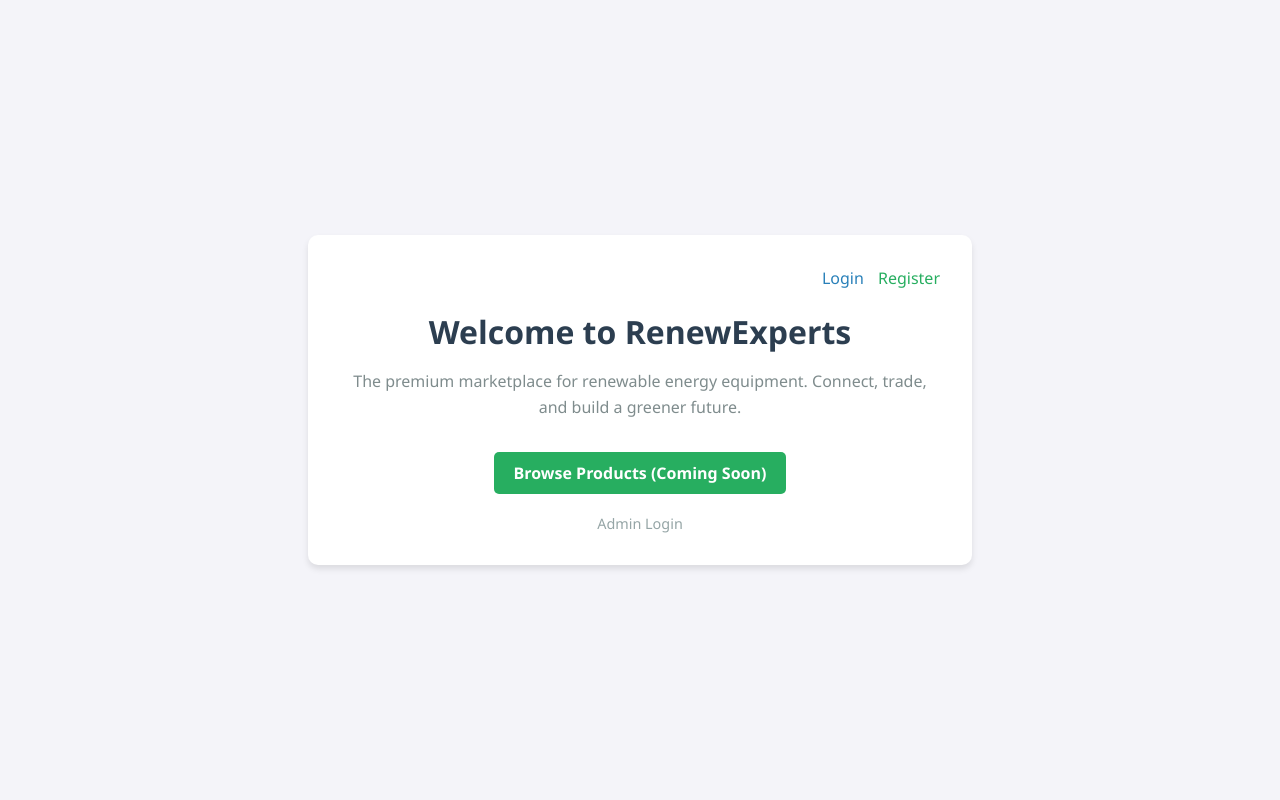
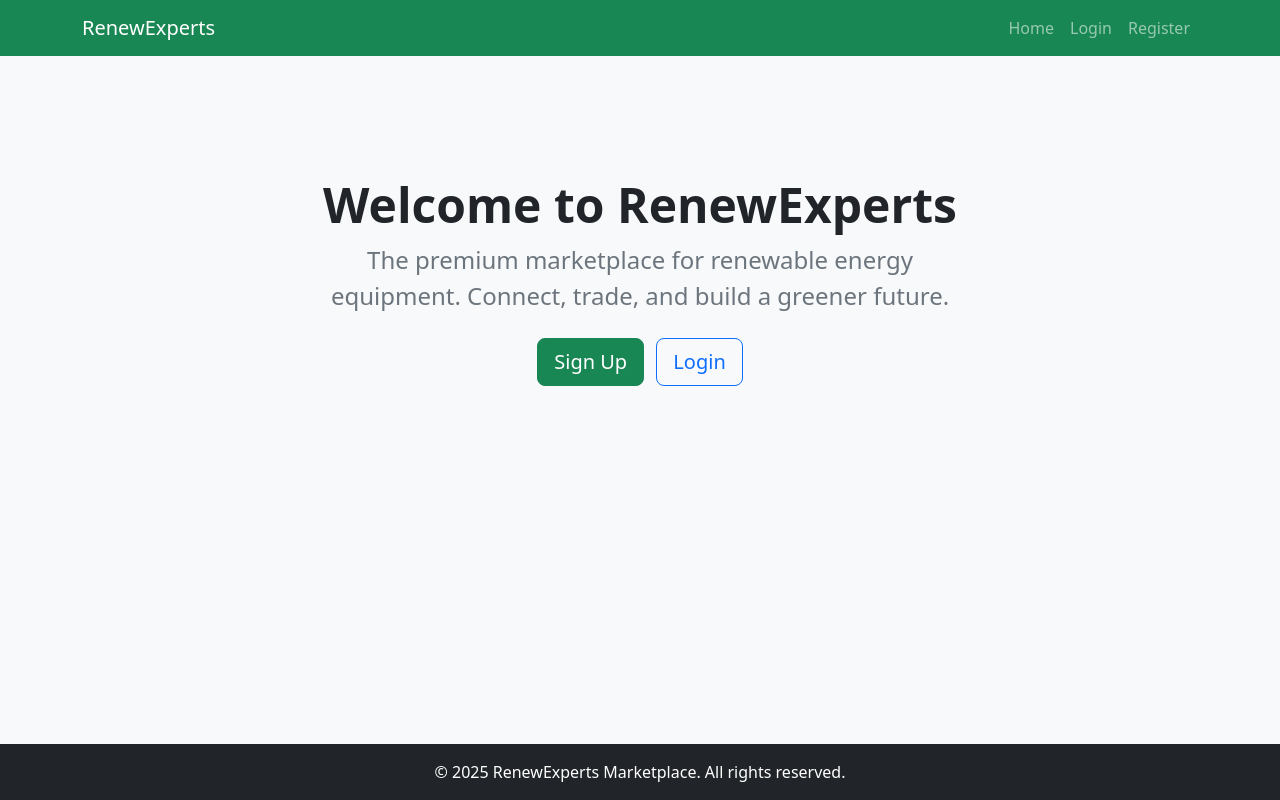
Before and after one commit to litaionut/renewexperts-marketplace, a Django app: page / in a window 1280 px wide. Run offline with Django 5.2, Linux system fonts and the light colour scheme.

Commit message:
Integrate Bootstrap CSS and refactor templates

```diff
--- /dev/null
+++ b/marketplace/templates/marketplace/base.html
@@ -0,0 +1,87 @@
+<!DOCTYPE html>
+<html lang="en">
+<head>
+    <meta charset="UTF-8">
+    <meta name="viewport" content="width=device-width, initial-scale=1.0">
+    <title>{% block title %}RenewExperts Marketplace{% endblock %}</title>
+    <!-- Bootstrap CSS -->
+    <link href="https://cdn.jsdelivr.net/npm/bootstrap@5.3.2/dist/css/bootstrap.min.css" rel="stylesheet" integrity="sha384-T3c6CoIi6uLrA9TneNEoa7RxnatzjcDSCmG1MXxSR1GAsXEV/Dwwykc2MPK8M2HN" crossorigin="anonymous">
+    <!-- Custom CSS -->
+    <style>
+        body {
+            background-color: #f8f9fa;
+            min-height: 100vh;
+            display: flex;
+            flex-direction: column;
+        }
+        main {
+            flex: 1;
+        }
+        footer {
+            margin-top: auto;
+        }
+    </style>
+    {% block extra_css %}{% endblock %}
+</head>
+<body>
+    <!-- Navbar -->
+    <nav class="navbar navbar-expand-lg navbar-dark bg-success">
+        <div class="container">
+            <a class="navbar-brand" href="{% url 'home' %}">RenewExperts</a>
+            <button class="navbar-toggler" type="button" data-bs-toggle="collapse" data-bs-target="#navbarNav" aria-controls="navbarNav" aria-expanded="false" aria-label="Toggle navigation">
+                <span class="navbar-toggler-icon"></span>
+            </button>
+            <div class="collapse navbar-collapse" id="navbarNav">
+                <ul class="navbar-nav ms-auto">
+                    <li class="nav-item">
+                        <a class="nav-link" href="{% url 'home' %}">Home</a>
+                    </li>
+                    {% if user.is_authenticated %}
+                        <li class="nav-item">
+                            <span class="nav-link">Hello, {{ user.username }}</span>
+                        </li>
+                        <li class="nav-item">
+                            <a class="nav-link" href="{% url 'logout' %}">Logout</a>
+                        </li>
+                    {% else %}
+                        <li class="nav-item">
+                            <a class="nav-link" href="{% url 'login' %}">Login</a>
+                        </li>
+                        <li class="nav-item">
+                            <a class="nav-link" href="{% url 'register' %}">Register</a>
+                        </li>
+                    {% endif %}
+                </ul>
+            </div>
+        </div>
+    </nav>
+
+    <!-- Messages -->
+    {% if messages %}
+        <div class="container mt-3">
+            {% for message in messages %}
+                <div class="alert alert-{{ message.tags }} alert-dismissible fade show" role="alert">
+                    {{ message }}
+                    <button type="button" class="btn-close" data-bs-dismiss="alert" aria-label="Close"></button>
+                </div>
+            {% endfor %}
+        </div>
+    {% endif %}
+
+    <!-- Main Content -->
+    <main class="container py-4">
+        {% block content %}{% endblock %}
+    </main>
+
+    <!-- Footer -->
+    <footer class="bg-dark text-white py-3 mt-4">
+        <div class="container text-center">
+            <p class="mb-0">&copy; 2025 RenewExperts Marketplace. All rights reserved.</p>
+        </div>
+    </footer>
+
+    <!-- Bootstrap JS Bundle -->
+    <script src="https://cdn.jsdelivr.net/npm/bootstrap@5.3.2/dist/js/bootstrap.bundle.min.js" integrity="sha384-C6RzsynM9kWDrMNeT87bh95OGNyZPhcTNXj1NW7RuBCsyN/o0jlpcV8Qyq46cDfL" crossorigin="anonymous"></script>
+    {% block extra_js %}{% endblock %}
+</body>
+</html>
--- a/marketplace/templates/marketplace/home.html
+++ b/marketplace/templates/marketplace/home.html
@@ -1,81 +1,18 @@
-<!DOCTYPE html>
-<html lang="en">
-<head>
-    <meta charset="UTF-8">
-    <meta name="viewport" content="width=device-width, initial-scale=1.0">
-    <title>RenewExperts Marketplace</title>
-    <style>
-        body {
-            font-family: 'Segoe UI', Tahoma, Geneva, Verdana, sans-serif;
-            margin: 0;
-            padding: 0;
-            background-color: #f4f4f9;
-            color: #333;
-            display: flex;
-            justify-content: center;
-            align-items: center;
-            height: 100vh;
-            text-align: center;
-        }
-        .container {
-            background: white;
-            padding: 2rem;
-            border-radius: 10px;
-            box-shadow: 0 4px 6px rgba(0,0,0,0.1);
-            max-width: 600px;
-            width: 90%;
-        }
-        h1 {
-            color: #2c3e50;
-            margin-bottom: 1rem;
-        }
-        p {
-            color: #7f8c8d;
-            margin-bottom: 2rem;
-            line-height: 1.6;
-        }
-        .btn {
-            display: inline-block;
-            background-color: #27ae60;
-            color: white;
-            padding: 10px 20px;
-            text-decoration: none;
-            border-radius: 5px;
-            font-weight: bold;
-            transition: background-color 0.3s;
-        }
-        .btn:hover {
-            background-color: #2ecc71;
-        }
-        .admin-link {
-            display: block;
-            margin-top: 20px;
-            font-size: 0.9em;
-            color: #95a5a6;
-            text-decoration: none;
-        }
-        .admin-link:hover {
-            text-decoration: underline;
-        }
-    </style>
-</head>
-<body>
-    <div class="container">
-        <div style="margin-bottom: 20px; text-align: right;">
-            {% if user.is_authenticated %}
-                <span style="margin-right: 10px;">Hello, {{ user.username }}!</span>
-                <a href="{% url 'logout' %}" style="color: #e74c3c; text-decoration: none;">Logout</a>
-            {% else %}
-                <a href="{% url 'login' %}" style="color: #2980b9; text-decoration: none; margin-right: 10px;">Login</a>
-                <a href="{% url 'register' %}" style="color: #27ae60; text-decoration: none;">Register</a>
-            {% endif %}
-        </div>
+{% extends 'marketplace/base.html' %}
 
-        <h1>Welcome to RenewExperts</h1>
-        <p>The premium marketplace for renewable energy equipment. Connect, trade, and build a greener future.</p>
-        <a href="#" class="btn">Browse Products (Coming Soon)</a>
-
-        <a href="/admin/" class="admin-link">Admin Login</a>
+{% block content %}
+<div class="p-5 mb-4 bg-light rounded-3 text-center">
+    <div class="container-fluid py-5">
+        <h1 class="display-5 fw-bold text-dark">Welcome to RenewExperts</h1>
+        <p class="col-md-8 fs-4 mx-auto text-secondary">The premium marketplace for renewable energy equipment. Connect, trade, and build a greener future.</p>
+        {% if not user.is_authenticated %}
+            <div class="mt-4">
+                <a href="{% url 'register' %}" class="btn btn-success btn-lg me-2">Sign Up</a>
+                <a href="{% url 'login' %}" class="btn btn-outline-primary btn-lg">Login</a>
+            </div>
+        {% else %}
+            <button class="btn btn-primary btn-lg" type="button">Browse Products (Coming Soon)</button>
+        {% endif %}
     </div>
-</body>
-</html>
+</div>
+{% endblock %}
```
Also changed, not shown: marketplace/templates/marketplace/login.html (+36 -30 lines), marketplace/templates/marketplace/register.html (+39 -30 lines).
